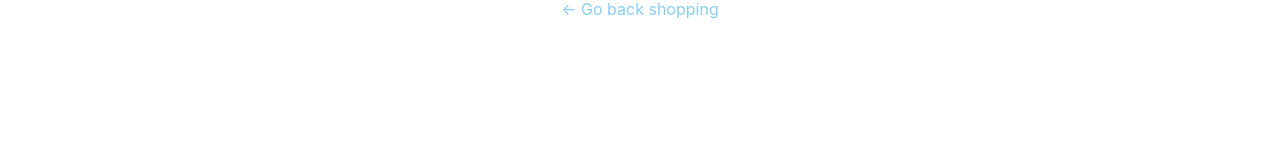
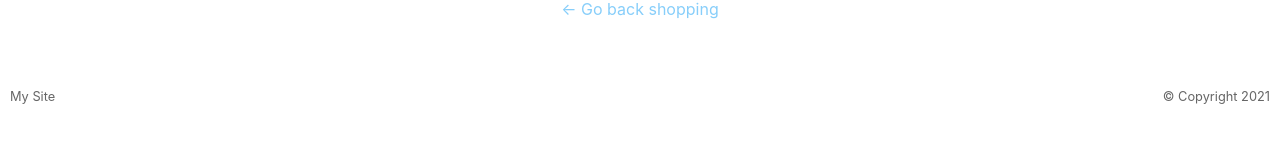
Before and after one commit to JoaoAPS/PurchaseSimulation, a React (Create React App) app: page /thank-you in a window 1280 px wide. Shown: the part 230-372 px from the top of the page. Built offline with nearby package versions, Linux system fonts and the light colour scheme.

Commit message:
Add Footer

```diff
--- a/src/App.js
+++ b/src/App.js
@@ -9,6 +9,7 @@ import ProductPage from "./pages/ProductPage"
 import Cart from "./pages/Cart"
 import ThankYou from "./pages/ThankYou"
 import Header from "./components/Header"
+import Footer from "./components/Footer"
 
 function App() {
   const [cart, cartDispatch] = React.useReducer(cartReducer, initialCart)
@@ -38,6 +39,8 @@ function App() {
               <ThankYou />
             </Route>
           </Switch>
+
+          <Footer />
         </div>
       </BrowserRouter>
     </CartContext.Provider>
--- /dev/null
+++ b/src/components/Footer.js
@@ -0,0 +1,10 @@
+function Footer() {
+  return (
+    <footer>
+      <span>My Site</span>
+      <span>&copy; Copyright 2021</span>
+    </footer>
+  )
+}
+
+export default Footer
--- a/src/index.css
+++ b/src/index.css
@@ -96,6 +96,17 @@ header {
   margin-right: 5px;
 }
 
+/* Footer */
+footer {
+  margin-top: 30px;
+  padding: 10px;
+
+  font-size: 0.8rem;
+  color: #666;
+
+  display: flex;
+  justify-content: space-between;
+}
 
 /* Product Catalog Page */
 .product-list {
```
